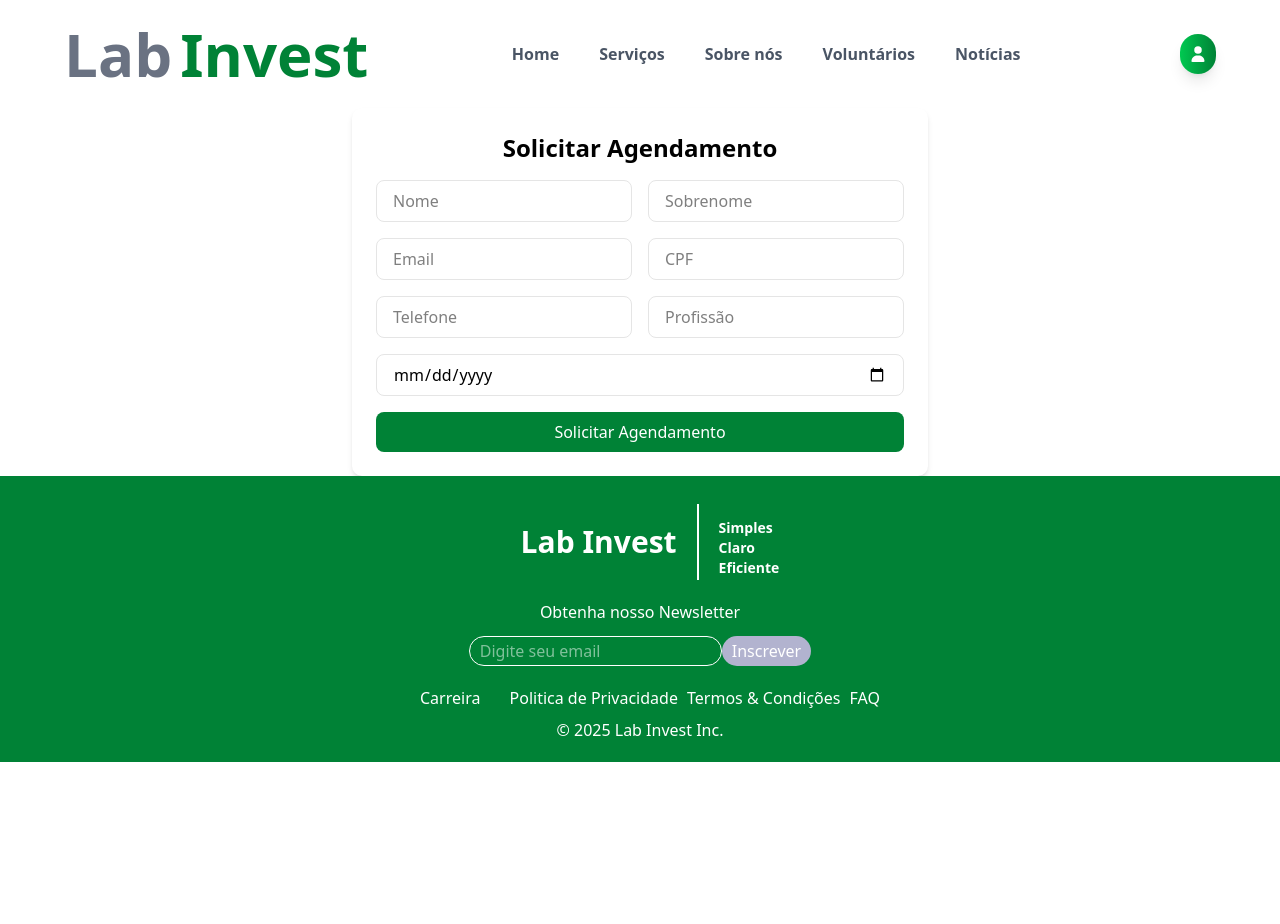
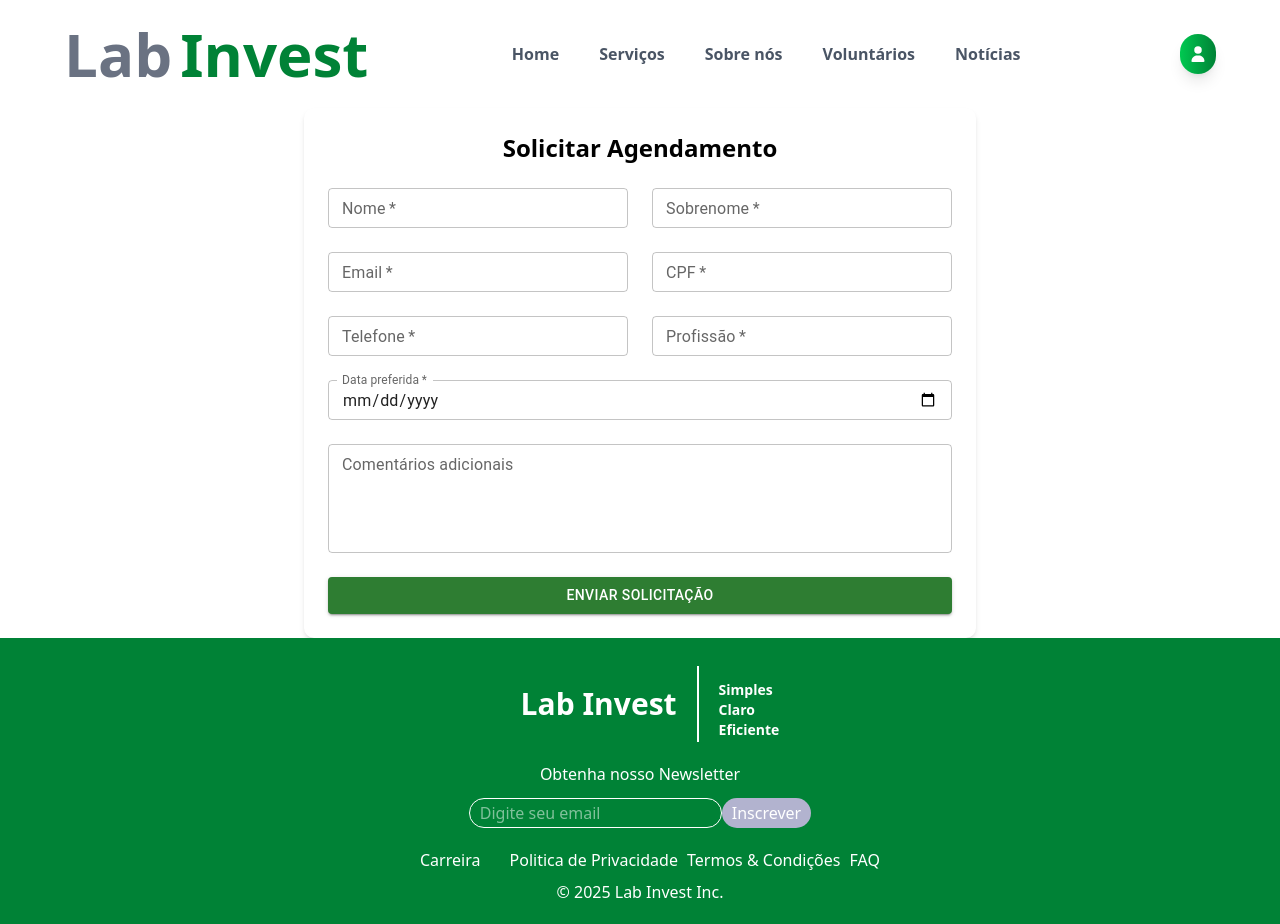
Before and after one commit to labinvest/labinvest, a Next.js app: page /agendamento/solicitar in a window 1280 px wide. Before the commit the page ends 800 px from the top, so only its background shows below. Built offline with nearby package versions, Linux system fonts and the light colour scheme.

Commit message:
Form Solicitacao de Agendamento

```diff
--- a/src/app/agendamento/[id]/page.tsx
+++ b/src/app/agendamento/[id]/page.tsx
@@ -10,7 +10,6 @@ import {
   faClock,
   faUser,
 } from "@fortawesome/free-solid-svg-icons";
-import Router from "next/router";
 
 const agendamentos = [
   {
--- a/src/app/agendamento/solicitar/page.tsx
+++ b/src/app/agendamento/solicitar/page.tsx
@@ -1,6 +1,8 @@
 'use client';
-
 import React from "react";
+import TextField from '@mui/material/TextField';
+import Button from "@mui/material/Button";
+import Grid from "@mui/material/Grid";
 
 interface SolicitarAgendamento {
     nome: string;
@@ -10,6 +12,7 @@ interface SolicitarAgendamento {
     telefone: number;
     profissao: string;
     dataPreferida: string;
+    shrink: true;
 }
 
 export default function SolicitarAgendamentoForm() {
@@ -20,66 +23,105 @@ export default function SolicitarAgendamentoForm() {
     return (
         <form
             onSubmit={handleSubmit}
-            className="max-w-xl mx-auto bg-white p-6 rounded-lg shadow-md space-y-4"
+            className="w-full max-w-2xl mx-auto bg-white p-6 rounded-lg shadow-md space-y-6"
         >
-            <h2 className="text-2xl font-semibold text-center mb-4">Solicitar Agendamento</h2>
-
-            <div className="grid grid-cols-1 md:grid-cols-2 gap-4">
-                <input
+            <h2 className="text-2xl font-semibold text-center mb-6">Solicitar Agendamento</h2>
+            <div className="grid grid-cols-2 md:grid-cols-2 gap-6 disp">
+                <TextField
+                    label="Nome"
                     type="text"
                     name="nome"
-                    placeholder="Nome"
                     required
-                    className="border rounded-md px-4 py-2 w-full"
+                    size="small"
+                    fullWidth
+                    color="success"
                 />
-                <input
+
+                <TextField
+                    label="Sobrenome"
                     type="text"
                     name="sobrenome"
-                    placeholder="Sobrenome"
                     required
-                    className="border rounded-md px-4 py-2 w-full"
+                    size="small"
+                    fullWidth
+                    color="success"
                 />
-                <input
+
+                <TextField
+                    label="Email"
                     type="email"
                     name="email"
-                    placeholder="Email"
                     required
-                    className="border rounded-md px-4 py-2 w-full"
+                    size="small"
+                    fullWidth
+                    color="success"
                 />
-                <input
+
+                <TextField
+                    label="CPF"
                     type="text"
                     name="cpf"
-                    placeholder="CPF"
                     required
-                    className="border rounded-md px-4 py-2 w-full"
+                    size="small"
+                    fullWidth
+                    color="success"
                 />
-                <input
+
+                <TextField
+                    label="Telefone"
                     type="tel"
                     name="telefone"
-                    placeholder="Telefone"
                     required
-                    className="border rounded-md px-4 py-2 w-full"
+                    size="small"
+                    fullWidth
+                    color="success"
                 />
-                <input
+
+                <TextField
+                    label="Profissão"
                     type="text"
                     name="profissao"
-                    placeholder="Profissão"
                     required
-                    className="border rounded-md px-4 py-2 w-full"
+                    size="small"
+                    fullWidth
+                    color="success"
                 />
-                <input
+            </div>
+            <div>
+                <TextField
+                    label="Data preferida"
                     type="date"
                     name="dataPreferida"
                     required
-                    className="border rounded-md px-4 py-2 w-full md:col-span-2"
+                    size="small"
+                    InputLabelProps={{ shrink: true }}
+                    fullWidth
+                    color="success"
+                />
+            </div>
+            <div>
+                <TextField
+                    label="Comentários adicionais"
+                    type="text"
+                    name="comentarios"
+                    multiline
+                    rows={4}
+                    size="small"
+                    fullWidth
+                    className="mt-4"
+                    color="success"
                 />
             </div>
 
-            <button type="submit"
-                className="w-full bg-green-700 text-white py-2 rounded-md hover:bg-green-800 transition"
+            <Button
+                type="submit"
+                color='success'
+                variant='contained'
+                fullWidth
             >
-                Solicitar Agendamento
-            </button>
+                Enviar Solicitação
+            </Button>
         </form>
+
     );
 }
--- a/src/app/voluntario/[id]/page.tsx
+++ b/src/app/voluntario/[id]/page.tsx
@@ -3,6 +3,7 @@ import React from "react";
 import { faUserCircle } from '@fortawesome/free-solid-svg-icons';
 import { FontAwesomeIcon } from '@fortawesome/react-fontawesome';
 import { useRouter } from "next/navigation";
+import Button from '@mui/material/Button';
 
 const postagens = [
   {
@@ -52,16 +53,26 @@ export default function PerfilVoluntario() {
             </div>
           </div>
 
-          <button
-            className="bg-green-700 text-white text-sm font-semibold rounded-full px-6 py-2 hover:bg-green-800 transition w-fit self-start sm:self-auto cursor-pointer"
-          >
-            Mensagem
-          </button>
-          <button onClick={() => router.push("/agendamento/solicitar")}
-            className="bg-green-700 text-white text-sm font-semibold rounded-full px-6 py-2 hover:bg-green-800 transition w-fit self-start sm:self-auto cursor-pointer"
-          >
-            Solicitar Agendamento
-          </button>
+          <div className="flex gap-4 mt-25">
+            <Button
+              variant="contained"
+              color="success"
+              size="small"
+              sx={{ borderRadius: '999px', textTransform: 'none', fontWeight: 600 }}
+            >
+              Mensagem
+            </Button>
+
+            <Button
+              variant="contained"
+              color="success"
+              size="small"
+              onClick={() => router.push("/agendamento/solicitar")}
+              sx={{ borderRadius: '999px', textTransform: 'none', fontWeight: 600 }}
+            >
+              Solicitar Agendamento
+            </Button>
+          </div>
         </div>
         <div className="rounded-2xl p-8 bg-white shadow-lg">
           <h1 className="text-2xl font-semibold text-center text-gray-800 mb-6">
```
